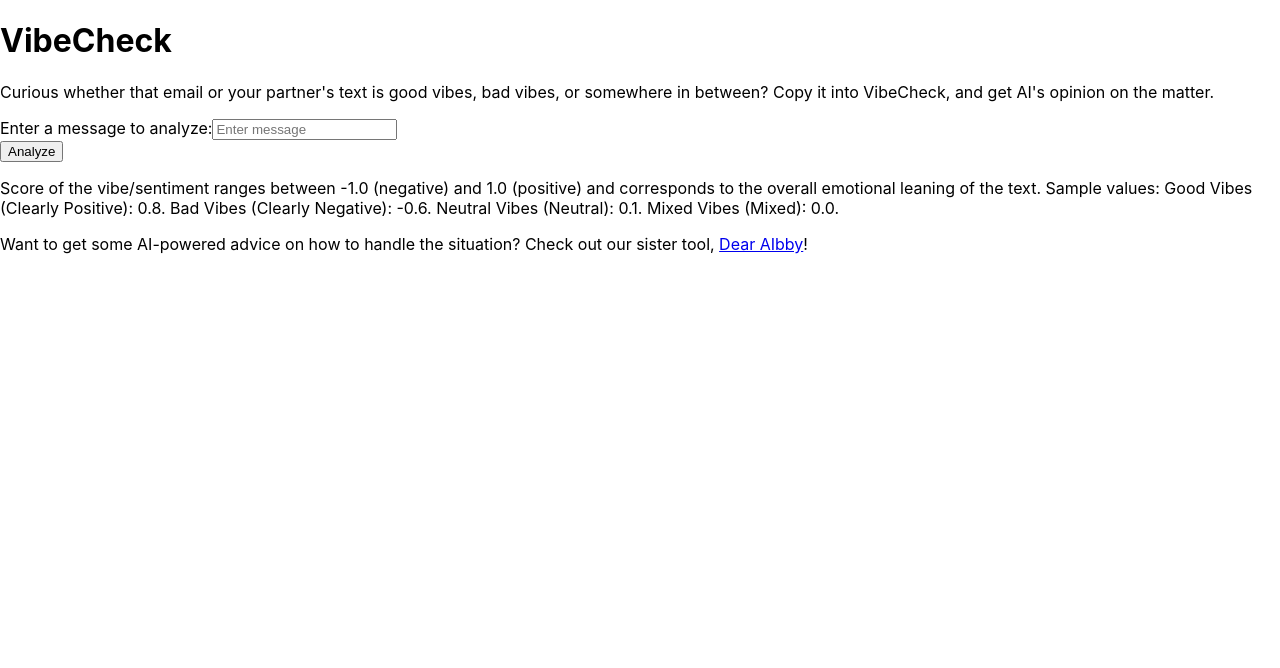
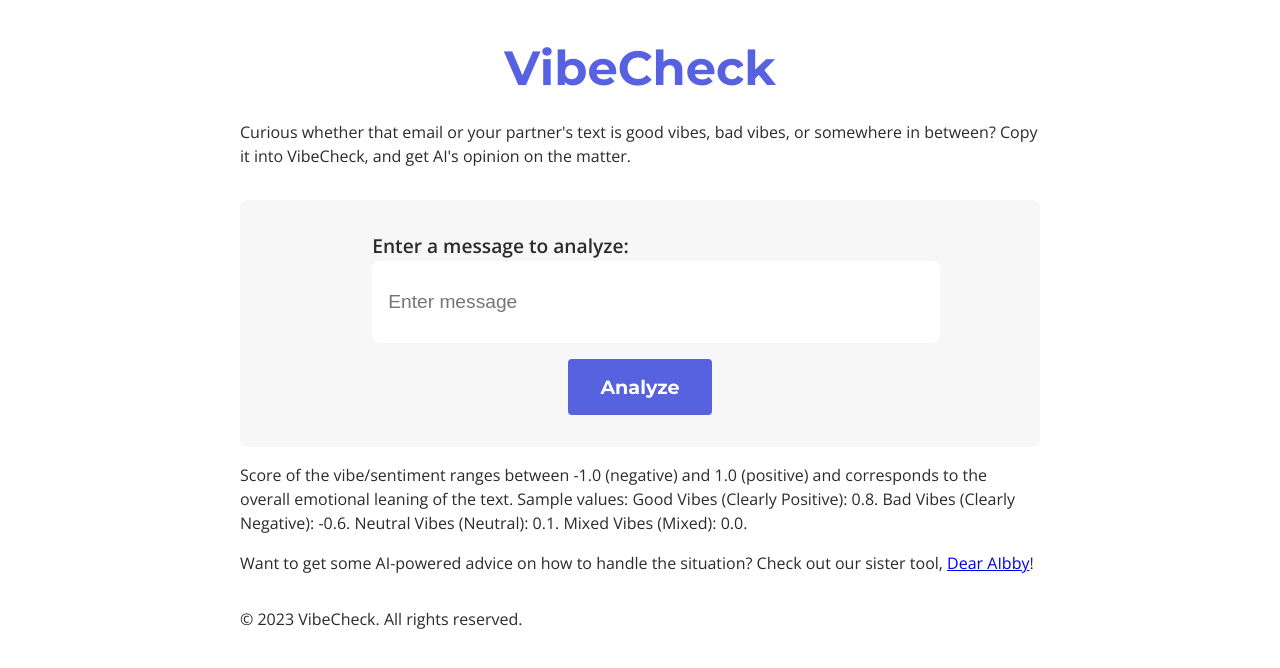
Before and after one commit to jtwirly/sentiment-analysis-web, a React (Create React App) app: page / in a window 1280 px wide. Shown: the top 668 px of the page. Built offline with nearby package versions, Linux system fonts and the light colour scheme.

Commit message:
Updated styling of page

```diff
--- a/src/App.js
+++ b/src/App.js
@@ -1,14 +1,22 @@
 import React from 'react';
 import SentimentAnalysisForm from './SentimentAnalysisForm';
+import './index.css';
 
 function App() {
   return (
-    <div className="container mt-5">
-      <h1>VibeCheck</h1>
-      <p>Curious whether that email or your partner's text is good vibes, bad vibes, or somewhere in between? Copy it into VibeCheck, and get AI's opinion on the matter.</p>
-      <SentimentAnalysisForm />
-      <p>Score of the vibe/sentiment ranges between -1.0 (negative) and 1.0 (positive) and corresponds to the overall emotional leaning of the text. Sample values: Good Vibes (Clearly Positive): 0.8. Bad Vibes (Clearly Negative): -0.6. Neutral Vibes (Neutral): 0.1. Mixed Vibes (Mixed): 0.0. </p>
-      <p>Want to get some AI-powered advice on how to handle the situation? Check out our sister tool, <a href="http://dearaibby.herokuapp.com">Dear AIbby</a>!</p>
+    <div className="container">
+      <header>
+        <h1>VibeCheck</h1>
+        <p>Curious whether that email or your partner's text is good vibes, bad vibes, or somewhere in between? Copy it into VibeCheck, and get AI's opinion on the matter.</p>
+      </header>
+      <main>
+        <SentimentAnalysisForm />
+        <p>Score of the vibe/sentiment ranges between -1.0 (negative) and 1.0 (positive) and corresponds to the overall emotional leaning of the text. Sample values: Good Vibes (Clearly Positive): 0.8. Bad Vibes (Clearly Negative): -0.6. Neutral Vibes (Neutral): 0.1. Mixed Vibes (Mixed): 0.0.</p>
+        <p>Want to get some AI-powered advice on how to handle the situation? Check out our sister tool, <a href="http://dearaibby.herokuapp.com">Dear AIbby</a>!</p>
+      </main>
+      <footer>
+        <p>&copy; 2023 VibeCheck. All rights reserved.</p>
+      </footer>
     </div>
   );
 }
--- a/src/index.css
+++ b/src/index.css
@@ -1,13 +1,99 @@
+/* Fonts */
+@import url('https://fonts.googleapis.com/css2?family=Montserrat:wght@400;700&family=Open+Sans:wght@400;600&display=swap');
+
+/* Body styles */
 body {
+  font-family: 'Open Sans', sans-serif;
+  font-size: 1rem;
+  line-height: 1.5;
+  color: #2b2b2b;
   margin: 0;
-  font-family: -apple-system, BlinkMacSystemFont, 'Segoe UI', 'Roboto', 'Oxygen',
-    'Ubuntu', 'Cantarell', 'Fira Sans', 'Droid Sans', 'Helvetica Neue',
-    sans-serif;
-  -webkit-font-smoothing: antialiased;
-  -moz-osx-font-smoothing: grayscale;
 }
 
-code {
-  font-family: source-code-pro, Menlo, Monaco, Consolas, 'Courier New',
-    monospace;
+/* Container styles */
+.container {
+  max-width: 800px;
+  margin: 0 auto;
+  padding: 2rem;
 }
+
+/* Header styles */
+header {
+  margin-bottom: 2rem;
+}
+
+h1 {
+  font-family: 'Montserrat', sans-serif;
+  font-weight: 700;
+  font-size: 3rem;
+  margin: 0 auto;
+  text-align: center;
+  color: #5762E1;
+}
+
+/* Main styles */
+main {
+  margin-bottom: 2rem;
+}
+
+form {
+  background-color: #F7F7F7;
+  border-radius: 8px;
+  padding: 2rem;
+  display: flex;
+  flex-direction: column;
+  justify-content: center;
+  align-items: center;
+}
+
+label {
+  font-family: 'Open Sans', sans-serif;
+  font-weight: 600;
+  font-size: 1.2rem;
+  margin-bottom: 1rem;
+  color: #2b2b2b;
+}
+
+input[type="text"] {
+  width: 100%;
+  height: 50px;
+  padding: 1rem;
+  font-size: 1.2rem;
+  border: none;
+  border-radius: 8px;
+  margin-bottom: 1rem;
+}
+
+input[type="submit"] {
+  width: 100%;
+  height: 50px;
+  background-color: #5762E1;
+  color: #fff;
+  font-size: 1.2rem;
+  border: none;
+  border-radius: 8px;
+  cursor: pointer;
+  transition: all 0.3s ease;
+}
+
+input[type="submit"]:hover {
+  background-color: #444CBA;
+}
+
+/* Analyze button styles */
+button[type=submit] {
+  background-color: #5762E1;
+  border: none;
+  border-radius: 4px;
+  color: white;
+  font-family: 'Montserrat', sans-serif;
+  font-size: 1.2rem;
+  font-weight: 700;
+  padding: 1rem 2rem;
+  transition: background-color 0.2s ease-in-out;
+}
+
+button[type=submit]:hover {
+  background-color: #4249B6;
+  cursor: pointer;
+}
```
